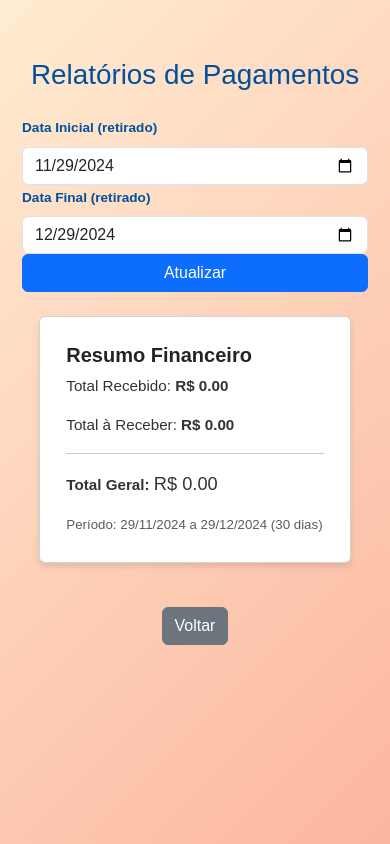
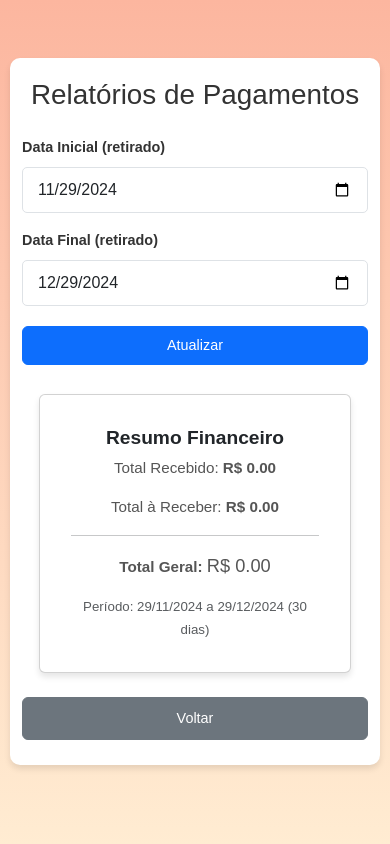
Before and after one commit to marciosferreira/london_noivas, a Flask app: page /reports in a window 390 px wide. Run offline with Flask 2, Linux system fonts and the light colour scheme; the visitor is signed in with stand-in values (Sample User, id 1); data that the repository does not hold is empty; parts of the project's set-up code (start-up, migrations or seed data) failed here and were passed over.

Commit message:
layout small

```diff
--- a/static/style_reports.css
+++ b/static/style_reports.css
@@ -1,98 +1,178 @@
 body.reports {
-  background: linear-gradient(135deg, #ffecd2, #fcb69f);
   font-family: Arial, sans-serif;
+  margin: 0;
+  padding: 0;
+  background: linear-gradient(to bottom, #fcb69f, #ffecd2); /* Degradê laranja suave */
+  color: #333;
   min-height: 100vh;
-  margin: 0;
   display: flex;
   flex-direction: column;
-  padding: 10px; /* Espaço interno para evitar conteúdo colado às bordas */
+  padding: 10px; /* Margem interna para evitar conteúdo colado */
 }
 
-h1 {
-  font-size: 2.5rem;
-  font-weight: bold;
-  color: #00509e; /* Azul escuro */
-  text-align: center; /* Centraliza o título */
-  margin-bottom: 20px; /* Espaçamento inferior */
+/* Título da página */
+h1.page-title {
+  text-align: center;
+  font-size: 28px;
+  color: #ff6f61; /* Laranja escuro */
+  margin: 20px 0;
+  text-shadow: 1px 1px 2px rgba(0, 0, 0, 0.2);
 }
 
-.text-dark-blue {
-  color: #00509e; /* Azul escuro */
+/* Contêiner central */
+.container {
+  width: 100%;
+  max-width: 1200px; /* Limite de largura */
+  margin: 0 auto;
+  padding: 20px;
+  box-shadow: 0px 4px 6px rgba(0, 0, 0, 0.1);
+  border-radius: 10px;
+  background: white; /* Fundo branco para contraste */
 }
 
+/* Labels e campos */
 label {
   font-weight: bold;
-  color: #00509e; /* Azul escuro */
-  font-size: 1rem; /* Tamanho padrão */
+  color: #333;
+  font-size: 1rem;
 }
 
-.btn {
-  font-size: 1.2rem; /* Botões mais visíveis */
-  padding: 10px 15px; /* Aumenta o espaço interno do botão */
+input[type='date'] {
+  display: block;
+  width: 100%; /* Campos ocupam toda a largura */
+  margin-bottom: 15px;
+  font-size: 1rem;
+  padding: 10px 15px;
+  border-radius: 5px;
 }
 
+/* Botões gerais */
+.btn {
+  border: none;
+  color: white;
+  text-decoration: none;
+  cursor: pointer;
+  transition: background-color 0.3s ease, transform 0.2s ease;
+}
+
+/* Botões específicos para .reports */
+.reports .btn {
+  display: inline-block; /* Botões respeitam o conteúdo */
+  width: auto; /* Ajuste automático baseado no texto */
+  margin: 10px auto; /* Centraliza os botões */
+  padding: 10px 20px; /* Espaçamento interno */
+  font-size: 1rem; /* Ajuste de tamanho */
+}
+
+/* Botão Primário (Laranja) */
+.btn-primary {
+  background-color: #ff6f61; /* Laranja */
+}
+
+.btn-primary:hover {
+  background-color: #e55d4f; /* Laranja escuro */
+  transform: scale(1.05);
+}
+
+/* Botão Secundário (Cinza) */
+.btn-secondary {
+  background-color: #6c757d; /* Cinza */
+}
+
+.btn-secondary:hover {
+  background-color: #5a6268; /* Cinza escuro */
+  transform: scale(1.05);
+}
+
+/* Resumo Financeiro */
 .card {
   background-color: white;
   border: none;
   box-shadow: 0px 4px 6px rgba(0, 0, 0, 0.1);
-  margin: 20px auto; /* Centraliza o cartão */
-  width: 100%; /* Largura total por padrão */
-  max-width: 400px; /* Limite de largura para telas maiores */
+  margin: 20px auto;
+  width: 100%;
+  max-width: 400px;
+  padding: 15px;
+  border-radius: 10px;
 }
 
 .card-title {
-  font-size: 1.25rem;
+  font-size: 1.5rem;
   font-weight: bold;
-  color: #00509e; /* Azul escuro */
+  color: #ff6f61;
+  text-align: center;
 }
 
 .card-text {
-  font-size: 1.1rem; /* Aumenta a fonte */
-  color: #333;
-  line-height: 1.5; /* Melhora o espaçamento entre linhas */
+  font-size: 1.1rem;
+  color: #555;
+  line-height: 1.5;
+  text-align: center;
 }
 
-/* Ajustes para dispositivos estreitos */
+/* Corrigir largura de botões em .returned */
+.returned .btn {
+  display: inline-block;
+  width: auto;
+  padding: 10px 15px;
+  font-size: 1rem;
+  margin: 5px;
+  text-align: center;
+  max-width: 200px; /* Limite máximo para botões muito largos */
+}
+
+/* Responsividade */
 @media (max-width: 768px) {
-  h1 {
-    font-size: 2rem; /* Reduz o tamanho do título */
+  h1.page-title {
+    font-size: 24px;
   }
 
   .btn {
-    font-size: 1rem; /* Ajusta o tamanho dos botões */
+    font-size: 0.9rem;
+    padding: 8px 10px;
+  }
+
+  .card {
+    width: 90%;
+  }
+
+  .card-title {
+    font-size: 1.3rem;
+  }
+
+  .card-text {
+    font-size: 1rem;
+  }
+
+  .reports .btn,
+  .returned .btn {
+    font-size: 0.9rem;
     padding: 8px 12px;
+    margin: 5px 0;
+    display: block;
+    width: 100%;
+  }
+}
+
+@media (max-width: 480px) {
+  h1.page-title {
+    font-size: 20px;
   }
 
   label {
-    font-size: 0.9rem; /* Reduz o tamanho da fonte do label */
+    font-size: 0.9rem;
+  }
+
+  .btn {
+    font-size: 0.8rem;
+    padding: 6px 8px;
+  }
+
+  .card-title {
+    font-size: 1.2rem;
   }
 
   .card-text {
-    font-size: 1rem; /* Ajusta a fonte no texto do cartão */
+    font-size: 0.95rem;
   }
 }
-
-/* Ajustes para dispositivos muito estreitos (celulares pequenos) */
-@media (max-width: 480px) {
-  h1 {
-    font-size: 1.8rem; /* Reduz mais o tamanho do título */
-  }
-
-  .btn {
-    font-size: 0.9rem; /* Tamanho menor para botões */
-    padding: 6px 10px;
-  }
-
-  label {
-    font-size: 0.85rem; /* Reduz o tamanho dos labels */
-  }
-
-  .card {
-    padding: 10px; /* Adiciona espaço interno no cartão */
-    width: 90%; /* Ocupa 90% da largura da tela */
-  }
-
-  .card-text {
-    font-size: 0.95rem; /* Texto menor */
-  }
-}
--- a/templates/reports.html
+++ b/templates/reports.html
@@ -52,14 +52,13 @@
           </p>
         </div>
       </div>
+
+      <!-- Botão para "Alugados" -->
+      <div class="text-center mt-4">
+        <a href="{{ url_for('index') }}" class="btn btn-secondary" style="width: auto; padding: 10px 20px">Voltar</a>
+      </div>
     </div>
 
     <script src="https://cdn.jsdelivr.net/npm/bootstrap@5.3.0/dist/js/bootstrap.bundle.min.js"></script>
-
-    <br />
-    <!-- Botão para "Alugados" -->
-    <div class="text-center mb-4">
-      <a href="{{ url_for('index') }}" class="btn btn-secondary">Voltar</a>
-    </div>
   </body>
 </html>
```
